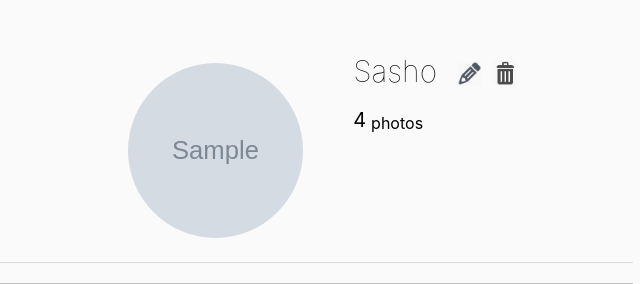
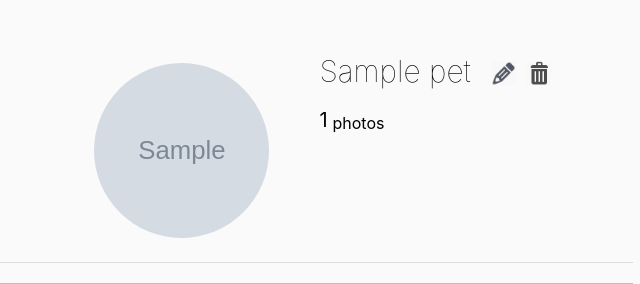
Before and after one commit to zlatin-r/Private-repo, a Django app: a page that uses petstagram/templates/pets/pet-details-page.html in a window 1280 px wide. Shown: the part 87-371 px from the top of the page, without its empty margins (327-967 px from the left). Run offline with Django 5.2, Linux system fonts and the light colour scheme; tables that the repository leaves empty hold one stand-in row (values such as "Sample post"); grey boxes marked "Sample" are stand-in pictures.

Commit message:
Changes Commited

```diff
--- a/petstagram/templates/pets/pet-details-page.html
+++ b/petstagram/templates/pets/pet-details-page.html
@@ -18,9 +18,9 @@
                 <div class="personal">
                     <div class="edit">
                         <!-- Pet Name -->
-                        <p>Sasho</p>
+                        <p>{{ pet.name }}</p>
                         <!-- Pet Edit Button -->
-                        <a href="">
+                        <a href="{% url 'edit pet' username='admin' pet_slug=pet.slug %}">
                             <img class="edit-img" src="{% static '/images/edit-pen-icon-6.jpg' %}" alt="edit button">
                         </a>
                         <!-- Pet Delete Button -->
@@ -30,7 +30,7 @@
                     </div>
                     <div class="data">
                         <!-- Pet Total Photos -->
-                        <span>4</span>
+                        <span>{{ pet.photo_set.count }}</span>
                         <p>photos</p>
                     </div>
                 </div>
```
